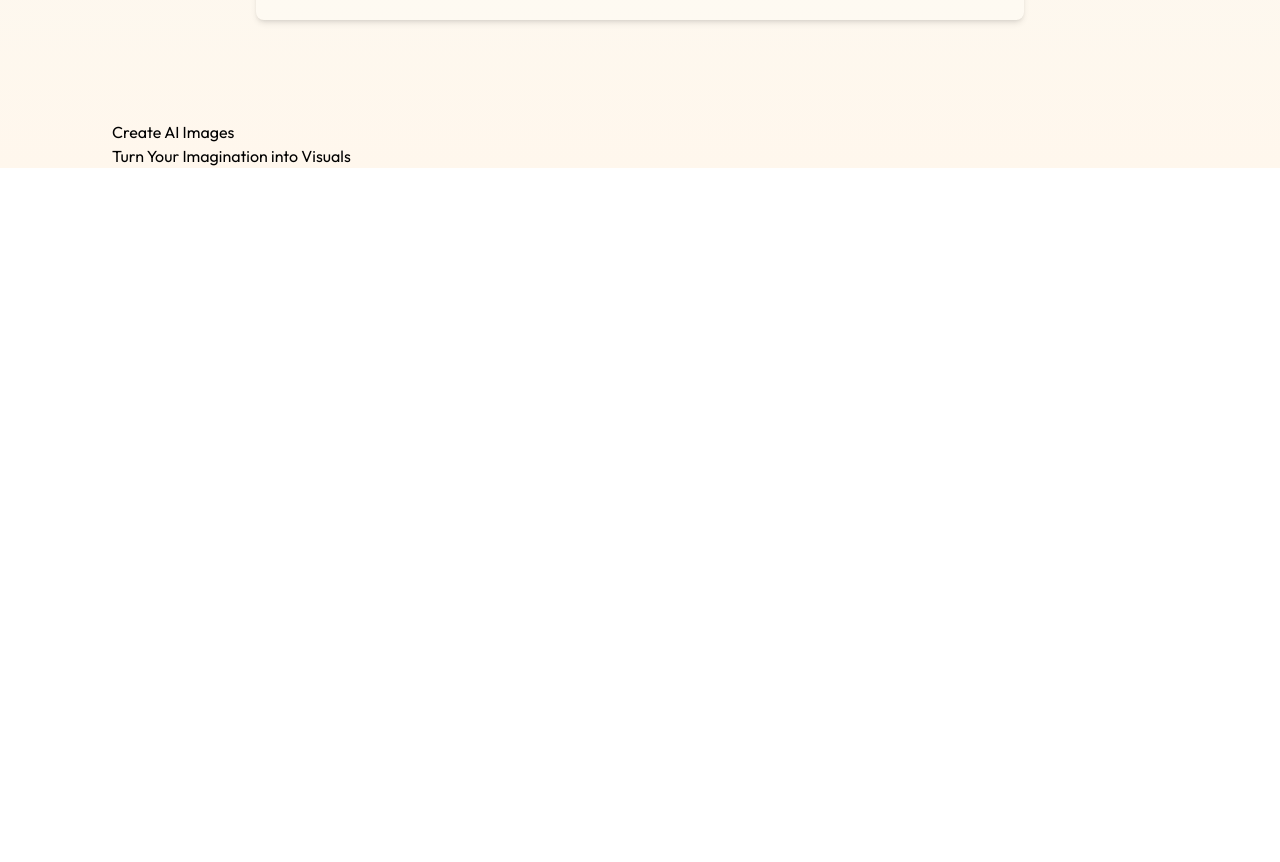
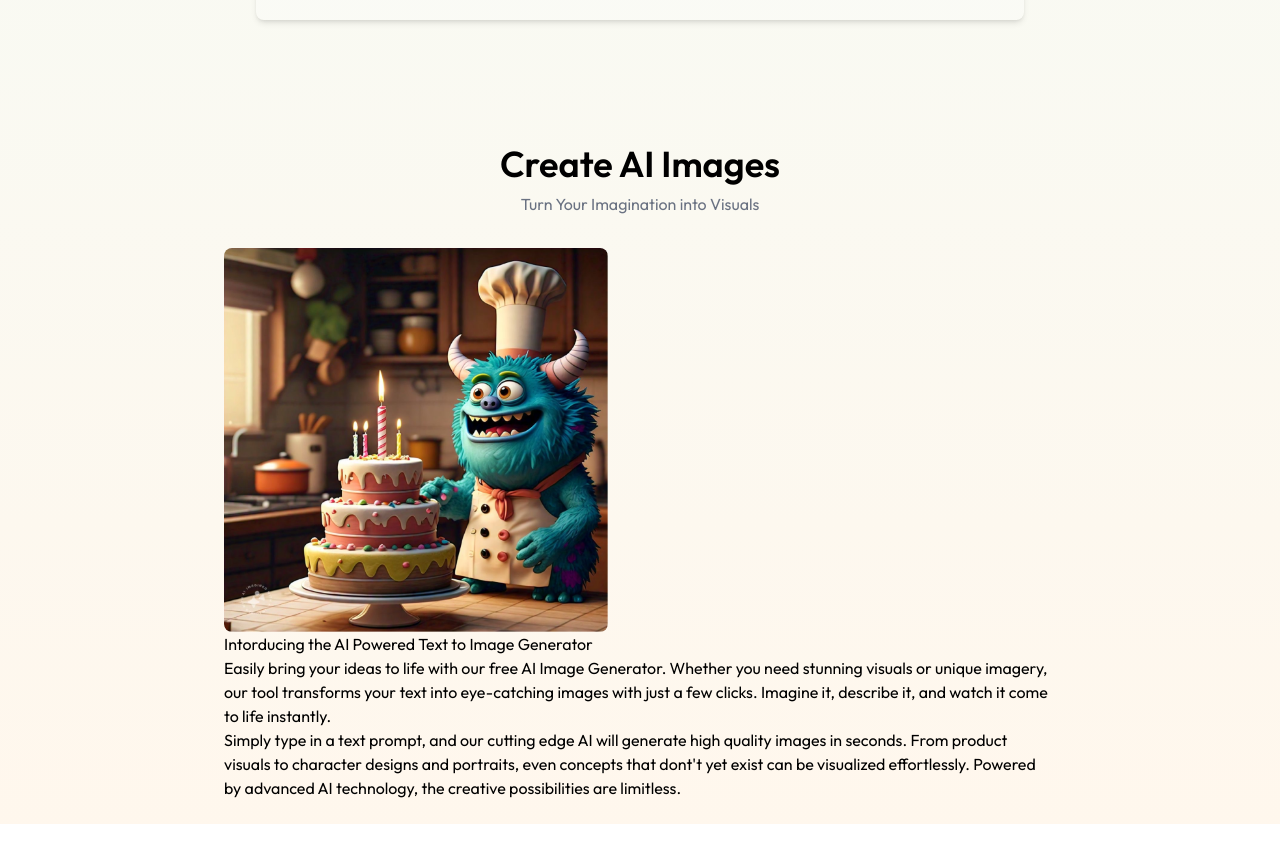
Before and after one commit to muthukumar24/Imagify-Frontend, a React (Vite) app: page / in a window 1280 px wide. Shown: the part 1166-2028 px from the top of the page. Before the commit the page ends 1334 px from the top, so only its background shows below. Built offline with nearby package versions, Linux system fonts and the light colour scheme.

Commit message:
UI development in Progress

```diff
--- a/src/components/Description.jsx
+++ b/src/components/Description.jsx
@@ -1,10 +1,32 @@
 import React from 'react'
+import { assets } from '../assets/assets'
 
 const Description = () => {
   return (
-    <div>
-        <h1>Create AI Images</h1>
-        <p>Turn Your Imagination into Visuals</p>
+    <div className='flex flex-col items-center justify-center my-24 p-6 md:px-28'>
+        <h1 className='text-3xl sm:text-4xl font-semibold mb-2'>Create AI Images</h1>
+        <p className='text-gray-500 mb-8'>Turn Your Imagination into Visuals</p>
+
+        <div>
+          <img src={assets.sample_img_1} alt="" className='w-80 xl:w-96 rounded-lg ' />
+          <div>
+            <h2>Intorducing the AI Powered Text to Image Generator</h2>
+            <p>
+              Easily bring your ideas to life with our free AI
+              Image Generator. Whether you need stunning visuals or
+              unique imagery, our tool transforms your text into
+              eye-catching images with just a few clicks. Imagine it,
+              describe it, and watch it come to life instantly.
+            </p>
+            <p>
+              Simply type in a text prompt, and our cutting edge AI
+              will generate high quality images in seconds. From product visuals
+              to character designs and portraits, even concepts that dont't yet
+              exist can be visualized effortlessly. Powered by advanced AI technology,
+              the creative possibilities are limitless.
+            </p>
+          </div>
+        </div>
     </div>
   )
 }
```
